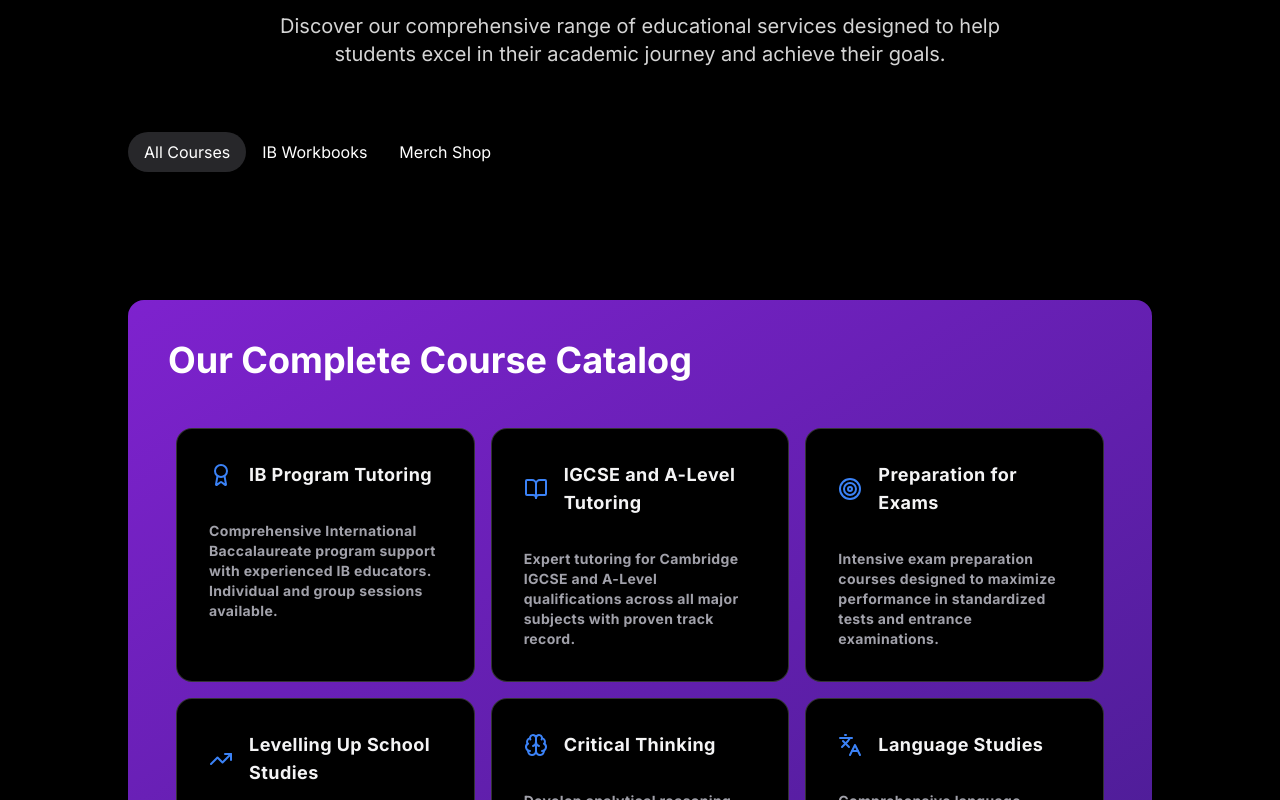
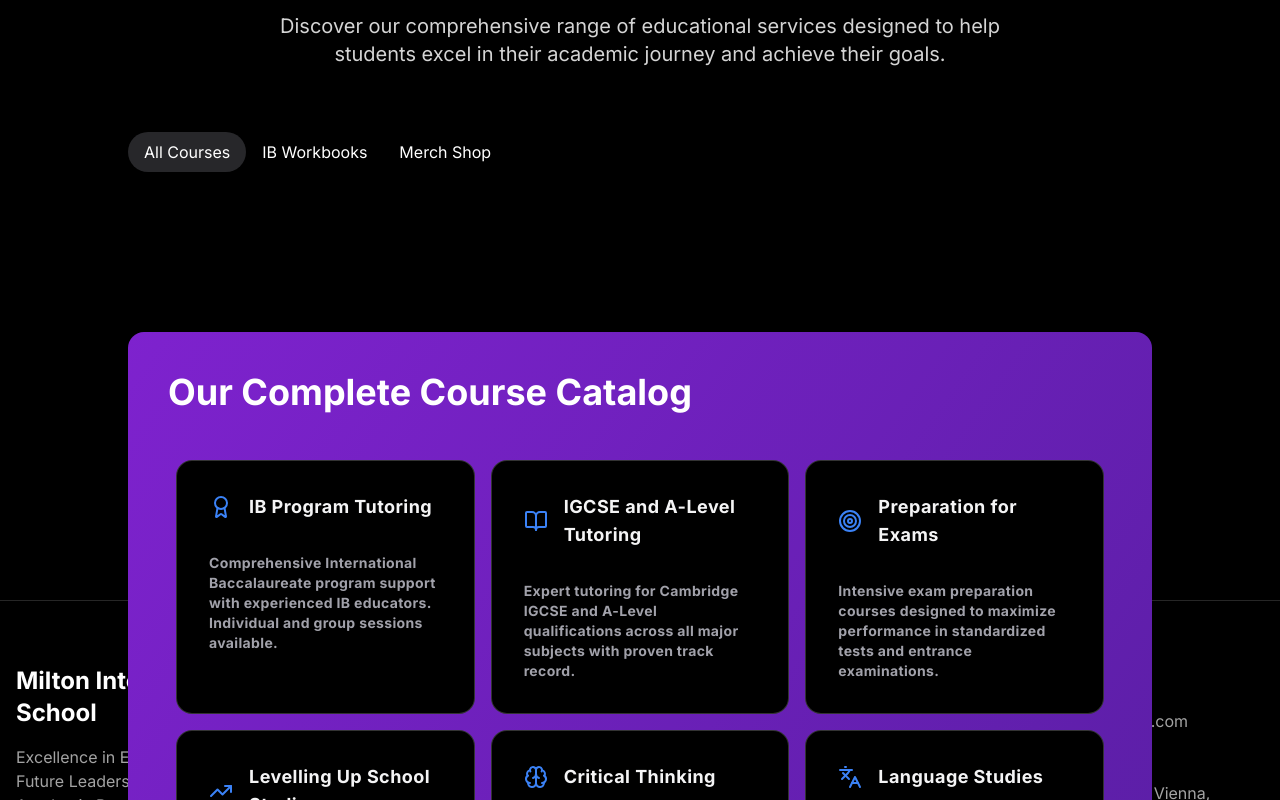
Before and after one commit to JaskinsAndy/Miltonito, a Next.js app: page /courses in a window 1280 px wide. Shown: the part 200-1000 px from the top of the page. Built offline with nearby package versions, Linux system fonts and the light colour scheme.

Commit message:
Make courses tab auto-size for full catalog

```diff
--- a/app/courses/page.tsx
+++ b/app/courses/page.tsx
@@ -107,7 +107,7 @@
       title: "All Courses",
       value: "all-courses",
       content: (
-        <div className="w-full overflow-hidden relative h-full rounded-2xl p-10 text-xl md:text-4xl font-bold text-white bg-gradient-to-br from-purple-700 to-violet-900">
+        <div className="w-full relative rounded-2xl p-10 text-xl md:text-4xl font-bold text-white bg-gradient-to-br from-purple-700 to-violet-900">
           <p>Our Complete Course Catalog</p>
           <HoverEffect items={courses} />
         </div>
@@ -117,7 +117,7 @@
       title: "IB Workbooks",
       value: "ib-workbooks",
       content: (
-        <div className="w-full overflow-hidden relative h-full rounded-2xl p-10 text-xl md:text-4xl font-bold text-white bg-gradient-to-br from-blue-700 to-cyan-900">
+        <div className="w-full relative rounded-2xl p-10 text-xl md:text-4xl font-bold text-white bg-gradient-to-br from-blue-700 to-cyan-900">
           <p className="mb-8">IB Workbooks & Resources</p>
           <div className="grid md:grid-cols-2 lg:grid-cols-3 gap-6">
             <div className="bg-black/20 p-6 rounded-lg">
@@ -152,7 +152,7 @@
       title: "Merch Shop",
       value: "merch-shop",
       content: (
-        <div className="w-full overflow-hidden relative h-full rounded-2xl p-10 text-xl md:text-4xl font-bold text-white bg-gradient-to-br from-green-700 to-emerald-900">
+        <div className="w-full relative rounded-2xl p-10 text-xl md:text-4xl font-bold text-white bg-gradient-to-br from-green-700 to-emerald-900">
           <p className="mb-8">School Merchandise</p>
           <div className="grid md:grid-cols-2 lg:grid-cols-4 gap-6">
             <div className="bg-black/20 p-6 rounded-lg flex flex-col items-center">
@@ -199,7 +199,7 @@
             </p>
           </div>
 
-          <div className="h-20 md:h-[40rem] [perspective:1000px] relative b flex flex-col max-w-5xl mx-auto w-full items-start justify-start mb-16 md:mb-24">
+          <div className="[perspective:1000px] relative b flex flex-col max-w-5xl mx-auto w-full items-start justify-start gap-8 mb-16 md:mb-24">
             <Tabs tabs={tabs} />
           </div>
         </motion.div>
```
